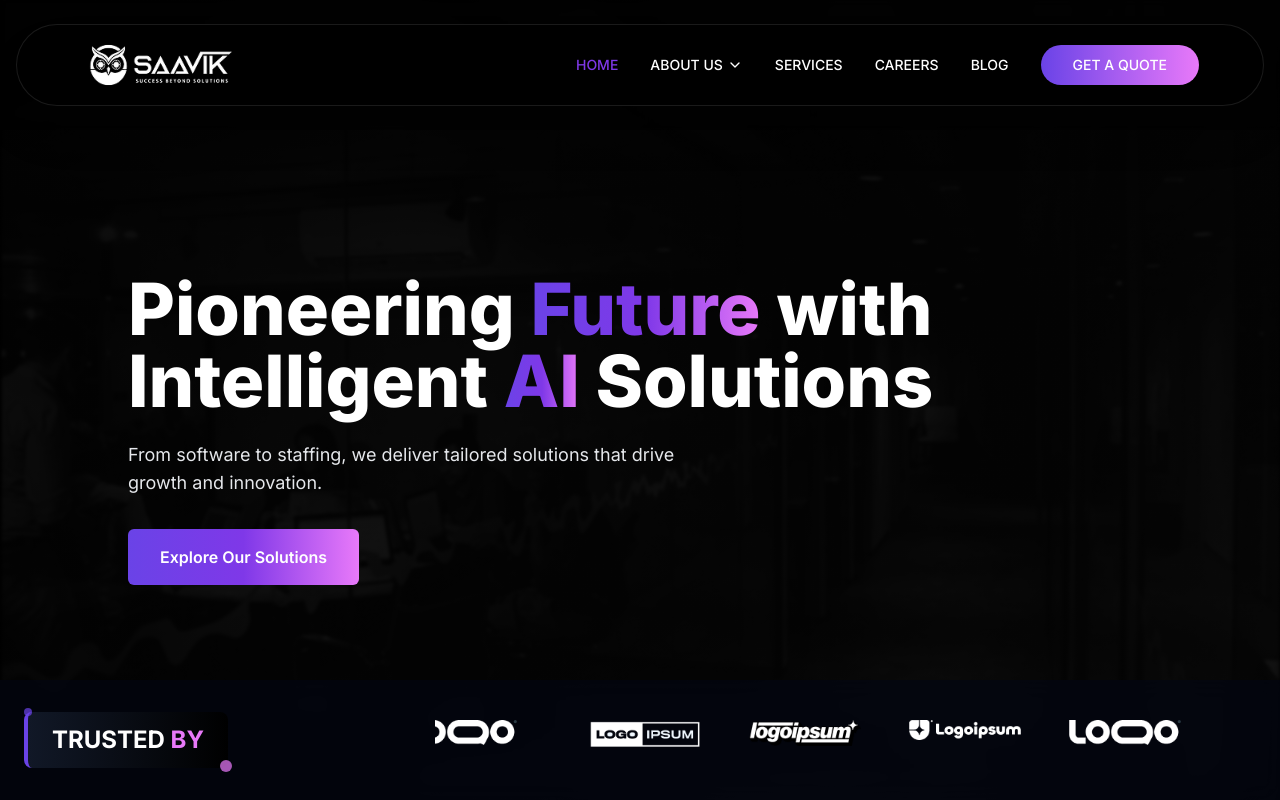
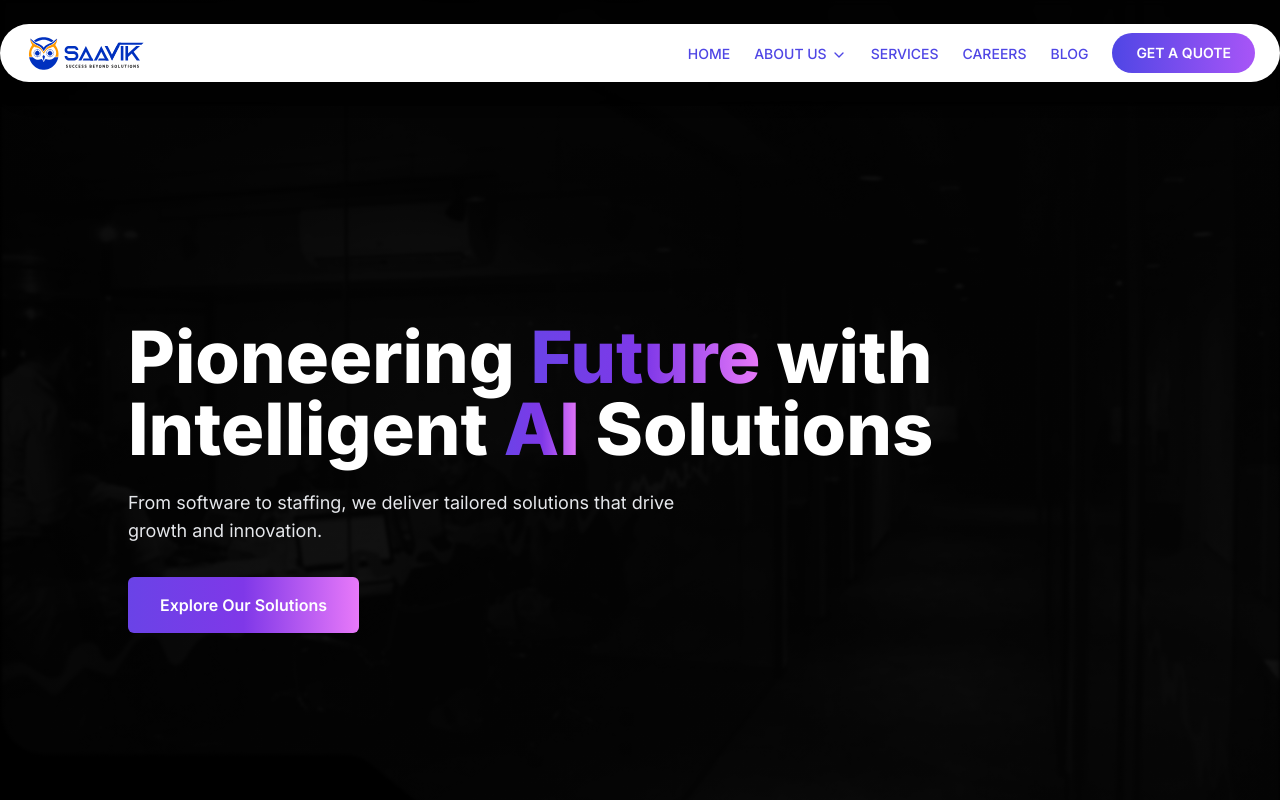
Before and after one commit to srikar298c/saavik-solutions-landing-page, a Next.js app: page / in a window 1280 px wide. Shown: the top 800 px of the page. Built offline with nearby package versions, Linux system fonts and the light colour scheme.

Commit message:
feat(navbar): update logo and styling, remove trusted by section
- Replace old logo with new SVG version and adjust dimensions
- Simplify navbar styling and animations
- Remove commented-out trusted by section from hero component

```diff
--- a/components/hero.tsx
+++ b/components/hero.tsx
@@ -171,39 +171,32 @@
         )}
 
         {/* Trusted By Section */}
-        <div className="relative w-full bg-gray-950/70 backdrop-blur-md z-20">
+        {/* <div className="relative w-full bg-gray-950/70 backdrop-blur-md z-20">
           <div className="container mx-auto px-4 sm:px-6 py-6 sm:py-8">
-            {/* Removed md: prefix from flex-row and w-2/3 to apply them to all sizes */}
             <div className="flex flex-row items-center justify-between">
               <AnimatedDiv
                 initial="hidden"
                 whileInView="visible"
                 viewport={{ once: true }}
                 variants={slideIn}
-                // Removed md:mb-0 to keep desktop margin-bottom
                 className="mb-0 relative bg-gradient-to-r from-gray-900 to-black px-6 py-3 rounded-lg border-l-4 border-[#6A43E7]"
               >
-                {/* Removed md:mb-0 from this div to remove bottom margin on mobile */}
                 <h2 className="text-lg md:text-2xl font-bold text-white whitespace-nowrap">
                   TRUSTED <span className="text-[#E879F9]">BY</span>
                 </h2>
 
-                {/* Accent elements */}
                 <div className="absolute -bottom-1 -right-1 w-3 h-3 bg-[#E879F9] rounded-full animate-blink"></div>
                 <div className="absolute -top-1 -left-1 w-2 h-2 bg-[#6A43E7] rounded-full animate-blink"></div>
               </AnimatedDiv>
 
-              {/* Removed md:w-2/3 to make it w-2/3 on all sizes if that's the desired desktop width */}
-              <div className="overflow-hidden w-2/3"> {/* Adjusted width directly */}
+              <div className="overflow-hidden w-2/3">
                 <div
                   ref={carouselRef}
-                  // Keep space-x-12 for all screen sizes if that's the desktop equivalent
                   className="flex items-center space-x-12"
                   style={{ width: "fit-content" }}
                 >
-                  {/* Logos will now have consistent sizes and spacing across all views */}
-                  <div className="flex items-center space-x-12 mx-6"> {/* Removed sm:space-x-12 and sm:mx-8 */}
-                    <div className="relative w-28 h-10"> {/* Removed md:w-28 md:h-10 to use these on all sizes */}
+                  <div className="flex items-center space-x-12 mx-6">
+                    <div className="relative w-28 h-10">
                       <Image
                         src="/logosipsum-1.png"
                         alt="Client Logo 1"
@@ -223,7 +216,6 @@
                     </div>
                   </div>
 
-                  {/* Second set of logos */}
                   <div className="flex items-center space-x-12 mx-6">
                     <div className="relative w-28 h-10">
                       <Image
@@ -245,7 +237,6 @@
                     </div>
                   </div>
 
-                  {/* Third set of logos for extra buffer */}
                   <div className="flex items-center space-x-12 mx-6">
                     <div className="relative w-28 h-10">
                       <Image
@@ -270,7 +261,7 @@
               </div>
             </div>
           </div>
-        </div>
+        </div> */}
       </div>
     </>
   );
--- a/components/navbar.tsx
+++ b/components/navbar.tsx
@@ -6,8 +6,7 @@
 import { Button } from "@/components/ui/button"
 import { Menu, X, Linkedin, Twitter, Facebook, Instagram, ChevronDown } from "lucide-react"
 import { Sheet, SheetTrigger } from "@/components/ui/sheet"
-import { AnimatedDiv } from "@/components/ui/animated-div";
-import { AnimatePresence, motion } from "framer-motion"
+import { AnimatedDiv } from "@/components/ui/animated-div"
 import { AnimatedMobileSidebar } from "./ui/animated-mobile-sidebar"
 
 export default function Navbar() {
@@ -16,33 +15,20 @@
   const [activeLink, setActiveLink] = useState("/")
   const [isLandscapeMobile, setIsLandscapeMobile] = useState(false)
 
-  // Handle scroll effect and landscape mobile detection
   useEffect(() => {
-    const handleScroll = () => {
-      setScrolled(window.scrollY > 20)
+    const handleScroll = () => setScrolled(window.scrollY > 20)
+    const handleResize = () => {
+      const mobileLandscape = window.innerWidth >= 480 && window.innerWidth < 800
+      const isLandscape = window.matchMedia("(orientation: landscape)").matches
+      setIsLandscapeMobile(mobileLandscape && isLandscape)
     }
-
-    const handleResize = () => {
-      // Define what constitutes a "mobile" width in landscape
-      // For example, screen width between 480px and 800px and in landscape orientation
-      // Note: `window.innerWidth < 800` is now the upper bound for what's considered "mobile" for styling purposes here
-      const mobileLandscapeWidth = window.innerWidth >= 480 && window.innerWidth < 800;
-      const isLandscape = window.matchMedia("(orientation: landscape)").matches;
-      setIsLandscapeMobile(mobileLandscapeWidth && isLandscape);
-    };
-
     window.addEventListener("scroll", handleScroll)
-    window.addEventListener("resize", handleResize);
-
-    // Initial check
-    handleResize();
-
-    // Set active link based on current path
+    window.addEventListener("resize", handleResize)
+    handleResize()
     setActiveLink(window.location.pathname)
-
     return () => {
       window.removeEventListener("scroll", handleScroll)
-      window.removeEventListener("resize", handleResize);
+      window.removeEventListener("resize", handleResize)
     }
   }, [])
 
@@ -55,79 +41,55 @@
       ]
     },
     { href: "/services", text: "SERVICES" },
-    { href: "/careers", text: "CAREERS", hideOnLandscapeMobile: true }, // Added flag to hide
-    { href: "/blogs", text: "BLOG", hideOnLandscapeMobile: true }, // Added flag to hide
+    { href: "/careers", text: "CAREERS", hideOnLandscapeMobile: true },
+    { href: "/blogs", text: "BLOG", hideOnLandscapeMobile: true },
   ]
 
   return (
-    <header className={`sticky top-0 z-50 px-4 py-6 transition-all duration-300 ${scrolled ? 'backdrop-blur-md bg-black/80' : 'backdrop-blur-sm bg-black/50'}`}>
-      <div className={`container mx-auto flex items-center justify-between rounded-full ${scrolled ? 'bg-black/90 py-2' : 'bg-black/80 py-3'} px-6 shadow-2xl border border-white/10 transition-all duration-300`}>
+    <header
+      className={`sticky top-0 z-50 py-6 w-full transition-all duration-300 backdrop-blur-sm bg-black/50
+        ${scrolled ? "backdrop-blur-md bg-black/80" : ""}`}>
+      <div
+        className={`container mx-auto flex items-center justify-between rounded-full bg-white transition-all duration-300
+          ${scrolled ? "py-1 lg:py-1 px-4 lg:px-6" : "py-2 lg:py-2 px-4 lg:px-6"} shadow-xl border border-white/10`}>
         {/* Logo */}
         <Link href="/" className="flex items-center group">
-          <AnimatedDiv
-            initial={{ opacity: 0, x: -20 }}
-            animate={{ opacity: 1, x: 0 }}
-            transition={{ duration: 0.6 }}
-            className="flex items-center"
-          >
-            {/* Mobile and Tablet (sm and md) */}
-            <div className="block lg:hidden relative overflow-hidden rounded-full"> {/* Changed md:hidden to lg:hidden */}
+          <AnimatedDiv initial={{ opacity: 0, x: -10 }} animate={{ opacity: 1, x: 0 }} transition={{ duration: 0.5 }}>
+            <div className="block lg:hidden relative overflow-hidden rounded-full">
               <Image
-                src="/saavik-logo-lg.png"
+                src="/saavik-logo-lgn.svg"
+                alt="Logo"
+                width={100}
+                height={32}
+                className="transition-transform duration-300 group-hover:scale-110"
+              />
+            </div>
+            <div className="hidden lg:block relative overflow-hidden">
+              <Image
+                src="/saavik-logo-lgn.svg"
                 alt="Logo"
                 width={120}
-                height={40}
-                className="transition-transform duration-300 group-hover:scale-110"
-              />
-              <div className="absolute inset-0 bg-gradient-to-r from-[#6A43E7]/0 to-[#E879F9]/20 opacity-0 group-hover:opacity-100 transition-opacity duration-300" />
-            </div>
-
-            {/* Desktop (lg and up) */}
-            <div className="hidden lg:block relative overflow-hidden"> {/* Changed md:block to lg:block */}
-              <Image
-                src="/saavik-logo-lg.png"
-                alt="Logo"
-                width={160}
-                height={50}
+                height={32}
                 className="transition-transform duration-300 group-hover:scale-105"
               />
-              <div className="absolute inset-0 bg-gradient-to-r from-[#6A43E7]/0 to-[#E879F9]/20 opacity-0 group-hover:opacity-100 transition-opacity duration-300" />
             </div>
           </AnimatedDiv>
         </Link>
 
-        {/* Desktop Nav - This will now kick in at 'lg' breakpoint */}
-        <nav className="hidden items-center space-x-8 lg:flex"> {/* Changed md:flex to lg:flex */}
-          {navLinks.map((link, i) => (
-            <AnimatedDiv
-              key={link.href}
-              initial={{ opacity: 0, y: -20 }}
-              animate={{ opacity: 1, y: 0 }}
-              transition={{ duration: 0.6, delay: i * 0.1 }}
-              className="relative group"
-            >
-              <Link
-                href={link.href}
-                className={`flex items-center text-sm font-medium uppercase transition-colors duration-300 ${activeLink === link.href ? 'text-[#7F38E8]' : 'text-white group-hover:text-purple-300'}`}
-              >
+        {/* Desktop Nav */}
+        <nav className="hidden lg:flex items-center space-x-6">
+          {navLinks.map((link, idx) => (
+            <AnimatedDiv key={link.href} initial={{ opacity: 0, y: -10 }} animate={{ opacity: 1, y: 0 }} transition={{ duration: 0.4, delay: idx * 0.05 }}>
+              <Link href={link.href} className="relative text-sm font-medium uppercase text-indigo-600 hover:text-purple-600 transition-colors duration-200 group">
                 {link.text}
-                {link.hasDropdown && (
-                  <ChevronDown className="ml-1 h-4 w-4 transition-transform duration-300 group-hover:rotate-180" />
-                )}
+                {link.hasDropdown && <ChevronDown className="inline ml-1 h-4 w-4 group-hover:rotate-180 transition-transform duration-200" />}
+                <div className="absolute -bottom-1 left-0 h-[2px] w-0 bg-gradient-to-r from-indigo-600 to-purple-500 group-hover:w-full transition-[width] duration-300"></div>
               </Link>
-
-              {/* Highlight underline animation */}
-              <div className="absolute -bottom-1 left-0 h-0.5 w-0 bg-gradient-to-r from-[#6A43E7] to-[#E879F9] transition-all duration-300 group-hover:w-full" />
-
-              {/* Dropdown menu */}
               {link.hasDropdown && (
-                <div className="absolute left-0 top-full mt-2 hidden w-48 rounded-md bg-black/95 py-2 shadow-xl border border-white/10 group-hover:block">
-                  {link.dropdownItems.map((item) => (
-                    <Link
-                      key={item.href}
-                      href={item.href}
-                      className="block px-4 py-2 text-sm text-gray-200 hover:bg-[#6A43E7]/20 hover:text-white transition-colors duration-200"
-                    >
+                <div className="absolute left-0 top-full mt-1 hidden w-40 rounded-md bg-black/90 py-2 shadow-lg group-hover:block">
+                  {link.dropdownItems.map(item => (
+                    <Link key={item.href} href={item.href}
+                      className="block px-4 py-2 text-sm text-gray-200 hover:bg-purple-700 hover:text-white transition-colors duration-200">
                       {item.text}
                     </Link>
                   ))}
@@ -135,128 +97,73 @@
               )}
             </AnimatedDiv>
           ))}
-          <AnimatedDiv
-            initial={{ opacity: 0, x: 20 }}
-            animate={{ opacity: 1, x: 0 }}
-            transition={{ duration: 0.6, delay: 0.2 }}
-          >
+          <AnimatedDiv initial={{ opacity: 0, x: 10 }} animate={{ opacity: 1, x: 0 }} transition={{ duration: 0.5, delay: navLinks.length * 0.05 }}>
             <Link href="/contact-us">
-              <Button className="relative overflow-hidden rounded-full bg-gradient-to-r from-[#6A43E7] to-[#E879F9] px-8 py-2 text-sm font-medium uppercase text-white transition-all duration-300 hover:shadow-lg hover:shadow-[#7F38E8]/30">
-                <span className="relative z-10">GET A QUOTE</span>
-                <span className="absolute inset-0 bg-gradient-to-r from-[#6A43E7] to-[#7F38E8] opacity-0 transition-opacity duration-300 hover:opacity-100" />
+              <Button className="px-6 py-2 text-sm font-semibold uppercase bg-gradient-to-r from-indigo-600 to-purple-500 text-white rounded-full transition-shadow duration-300 hover:shadow-md hover:scale-105">
+                Get a Quote
               </Button>
             </Link>
           </AnimatedDiv>
         </nav>
 
-        {/* Mobile (and Tablet) CTA + Hamburger */}
-        <div className="flex items-center gap-4 px-4 lg:hidden"> {/* Changed md:hidden to lg:hidden */}
-          <AnimatedDiv
-            initial={{ opacity: 0, x: -20 }}
-            animate={{ opacity: 1, x: 0 }}
-            transition={{ duration: 0.6 }}
-            className="hidden md:flex items-center" // Added hidden md:flex to hide on mobile and show on medium screens and up
-          >
-            <Link href="/contact-us">
-              <Button className="relative overflow-hidden rounded-full bg-gradient-to-r from-[#6A43E7] to-[#E879F9] px-4 py-2 text-xs font-medium uppercase text-white transition-all duration-300">
-                <span className="relative z-10">GET A QUOTE</span>
-                <span className="absolute inset-0 bg-gradient-to-r from-[#6A43E7] to-[#7F38E8] opacity-0 transition-opacity duration-300 hover:opacity-100" />
+        {/* Mobile / Tablet */}
+        <div className="flex items-center lg:hidden gap-3">
+          <AnimatedDiv initial={{ opacity: 0, x: -10 }} animate={{ opacity: 1, x: 0 }} transition={{ duration: 0.5 }}>
+            <Link href="/contact-us" className="hidden md:inline-block">
+              <Button className="px-4 py-1 text-xs font-semibold uppercase bg-gradient-to-r from-indigo-600 to-purple-500 text-white rounded-full">
+                Quote
               </Button>
             </Link>
           </AnimatedDiv>
-
           <Sheet open={open} onOpenChange={setOpen}>
             <SheetTrigger asChild>
-              <Button
-                variant="ghost"
-                size="icon"
-                className="text-white relative overflow-hidden group"
-              >
-                <span className="relative z-10">
-                  {open ? <X className="h-6 w-6" /> : <Menu className="h-6 w-6" />}
-                </span>
-                <span className="absolute inset-0 bg-[#7F38E8]/20 rounded-full scale-0 group-hover:scale-100 transition-transform duration-300" />
+              <Button variant="ghost" size="icon" className="relative text-black">
+                {open ? <X className="h-6 w-6" /> : <Menu className="h-6 w-6" />}
                 <span className="sr-only">Toggle menu</span>
               </Button>
             </SheetTrigger>
-
-            {/* Using AnimatedMobileSidebar as discussed */}
             <AnimatedMobileSidebar isOpen={open} onClose={() => setOpen(false)}>
-              {/* Mobile Logo */}
-              <div className="mt-4 flex justify-center">
-                <Image
-                  src="/saavik-logo-lg.png"
-                  alt="Logo"
-                  width={120}
-                  height={40}
-                />
+              <div className="mt-4 flex justify-center bg-white rounded-md px-4 py-2">
+                <Image src="/saavik-logo-lgn.svg" alt="Logo" width={100} height={32} />
               </div>
-
-              {/* Nav Links */}
-              <nav className="mt-10 flex flex-col space-y-1">
-                {navLinks.map((link, i) => (
-                  // Conditionally render links for landscape mobile (still applies to narrower views)
+              <nav className="mt-8 flex flex-col space-y-2 px-4">
+                {navLinks.map((link) =>
                   (!isLandscapeMobile || !link.hideOnLandscapeMobile) && (
-                    <div key={link.href} className="relative">
-                      <Link
-                        href={link.href}
-                        onClick={() => !link.hasDropdown && setOpen(false)}
-                        className={`flex items-center justify-between p-3 rounded-lg text-base font-medium uppercase transition-all duration-200 ${
-                          activeLink === link.href
-                            ? 'bg-[#7F38E8]/20 text-purple-300'
-                            : 'hover:bg-white/5 text-gray-100'
-                          }`}
-                      >
+                    <div key={link.href}>
+                      <Link href={link.href} onClick={() => !link.hasDropdown && setOpen(false)}
+                        className={`flex justify-between items-center p-2 rounded-lg uppercase text-sm font-medium transition-colors duration-200
+                          ${activeLink === link.href ? "bg-purple-100 text-purple-700" : "hover:bg-white/10 text-white"}`}>
                         <span>{link.text}</span>
                         {link.hasDropdown && <ChevronDown className="h-4 w-4" />}
                       </Link>
-
                       {link.hasDropdown && (
-                        <div className="pl-4 mt-1 border-l-2 border-[#7F38E8]/30 ml-4 space-y-1">
-                          {link.dropdownItems.map((item) => (
-                            <Link
-                              key={item.href}
-                              href={item.href}
-                              onClick={() => setOpen(false)}
-                              className="block p-2 text-sm text-gray-300 hover:text-white transition-colors duration-200"
-                            >
+                        <div className="pl-4 mt-1 border-l-2 border-purple-500 ml-2 space-y-1">
+                          {link.dropdownItems.map(item => (
+                            <Link key={item.href} href={item.href} onClick={() => setOpen(false)}
+                              className="block px-3 py-1 text-sm text-gray-200 hover:text-white transition-colors duration-200">
                               {item.text}
                             </Link>
                           ))}
                         </div>
                       )}
                     </div>
-                  )
-                ))}
-                <div className="pt-4">
-                  <Link
-                    href="/contact-us"
-                    onClick={() => setOpen(false)}
-                    className="flex w-full justify-center rounded-lg bg-gradient-to-r from-[#6A43E7] to-[#E879F9] p-3 text-sm font-medium uppercase text-white hover:from-[#6A43E7] hover:to-[#7F38E8] transition-all duration-300"
-                  >
-                    GET A QUOTE
-                  </Link>
+                  ))}
+                <Link href="/contact-us" onClick={() => setOpen(false)}>
+                  <Button className="mt-4 w-full uppercase text-sm font-semibold bg-gradient-to-r from-indigo-600 to-purple-500 text-white rounded-full py-2">
+                    Get a Quote
+                  </Button>
+                </Link>
+              </nav>
+              <div className="mt-auto border-t border-white/10 pt-6 pb-4">
+                <p className="text-center text-xs text-gray-400 mb-3">Connect with us</p>
+                <div className="flex justify-center space-x-4">
+                  {[Linkedin, Twitter, Facebook, Instagram].map((Icon, i) => (
+                    <a key={i} href="#" className="p-2 rounded-full bg-white/10 text-white hover:bg-purple-700 transition-colors duration-200">
+                      <Icon className="w-5 h-5" />
+                    </a>
+                  ))}
                 </div>
-              </nav>
-
-              {/* Social Icons Footer */}
-              <div className="mt-auto pt-8 border-t border-white/10">
-                <p className="text-sm text-center text-gray-400 mb-4">Connect With Us</p>
-                <div className="flex justify-around">
-                  <a href="#" className="p-2 rounded-full bg-white/5 text-white hover:bg-[#7F38E8]/20 hover:text-purple-300 transition-colors duration-300">
-                    <Linkedin className="h-5 w-5" />
-                  </a>
-                  <a href="#" className="p-2 rounded-full bg-white/5 text-white hover:bg-[#7F38E8]/20 hover:text-purple-300 transition-colors duration-300">
-                    <Twitter className="h-5 w-5" />
-                  </a>
-                  <a href="#" className="p-2 rounded-full bg-white/5 text-white hover:bg-[#7F38E8]/20 hover:text-purple-300 transition-colors duration-300">
-                    <Facebook className="h-5 w-5" />
-                  </a>
-                  <a href="#" className="p-2 rounded-full bg-white/5 text-white hover:bg-[#7F38E8]/20 hover:text-purple-300 transition-colors duration-300">
-                    <Instagram className="h-5 w-5" />
-                  </a>
-                </div>
-                <p className="text-xs text-center text-gray-500 mt-6">© 2025 Your Company</p>
+                <p className="mt-6 text-center text-[10px] text-gray-500">© 2025 Your Company</p>
               </div>
             </AnimatedMobileSidebar>
           </Sheet>
```
Also changed, not shown: public/saavik-logo-lgn.png (added), public/saavik-logo-lgn.svg (added).
